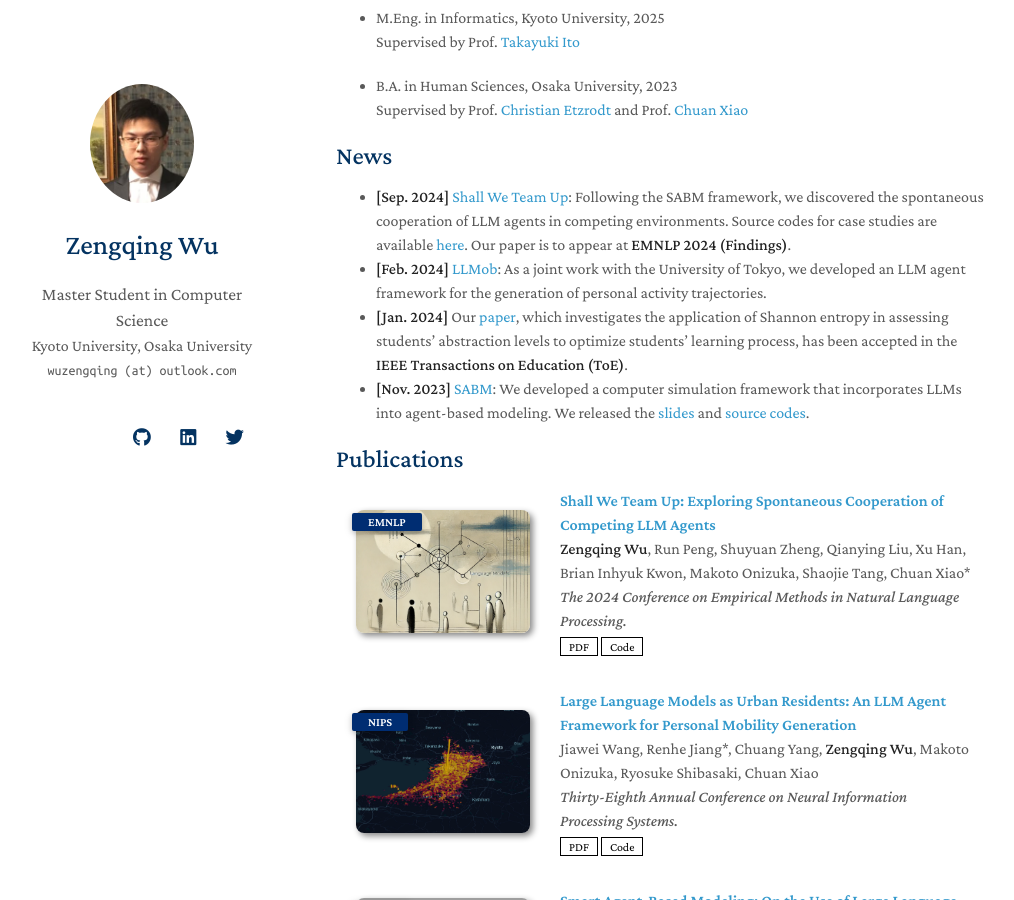
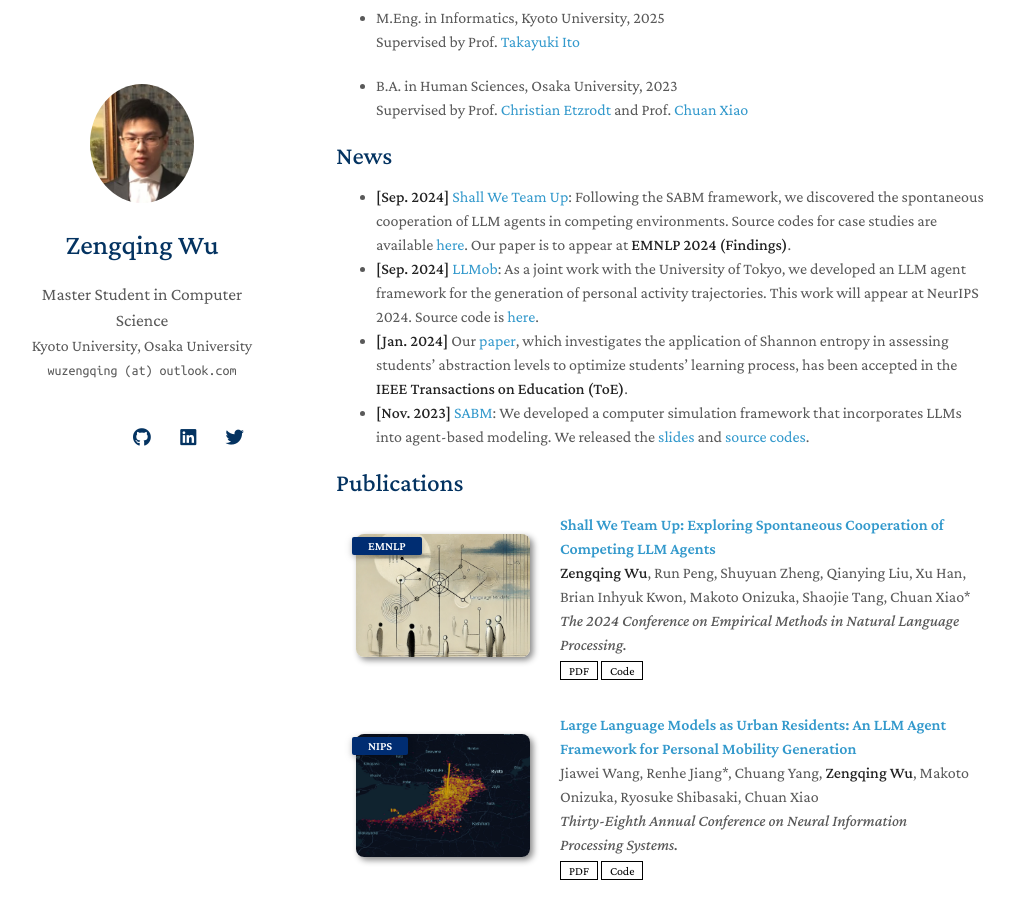
Before and after one commit to wuzengqing001225/wuzengqing001225.github.io, a Jekyll site: the page built from index.md, in a window 1280 px wide and 900 px high, scrolled down 488 px. Shown: the whole window, without its empty margins (134-1148 px from the left). Built offline with Jekyll 4.4.1, drawn with Linux system fonts in a browser that asks for light colours; nearby versions of some CDN libraries; a style sheet for code colours, icons or effects is not loaded; our own code applies the rules of GitHub Pages for plain Markdown files; grey boxes are pictures that could not be loaded.

Commit message:
Update index.md

```diff
--- a/index.md
+++ b/index.md
@@ -26,7 +26,7 @@ He serves as a research associate / technical staff in the Graduate School of In
 ## News
 
 - **[Sep. 2024]** [Shall We Team Up](https://arxiv.org/abs/2402.12327): Following the SABM framework, we discovered the spontaneous cooperation of LLM agents in competing environments. Source codes for case studies are available [here](https://github.com/wuzengqing001225/SABM_ShallWeTeamUp). Our paper is to appear at **EMNLP 2024 (Findings)**.
-- **[Feb. 2024]** [LLMob](https://arxiv.org/abs/2402.14744): As a joint work with the University of Tokyo, we developed an LLM agent framework for the generation of personal activity trajectories.
+- **[Sep. 2024]** [LLMob](https://arxiv.org/abs/2402.14744): As a joint work with the University of Tokyo, we developed an LLM agent framework for the generation of personal activity trajectories. This work will appear at NeurIPS 2024. Source code is [here](https://github.com/Wangjw6/LLMob/).
 - **[Jan. 2024]** Our [paper](https://drive.google.com/file/d/1OHINx0XsqTKS-rHOJCTqdY8Cz664Beez/view), which investigates the application of Shannon entropy in assessing students' abstraction levels to optimize students' learning process, has been accepted in the **IEEE Transactions on Education (ToE)**.
 - **[Nov. 2023]** [SABM](https://arxiv.org/abs/2311.06330): We developed a computer simulation framework that incorporates LLMs into agent-based modeling. We released the [slides](https://docs.google.com/presentation/d/1GqLjlsjfaN-sbNvLENkAnx8OMlSgeUcz/edit?usp=sharing&ouid=110669723869294635935&rtpof=true&sd=true) and [source codes](https://github.com/Roihn/SABM).
 
```
